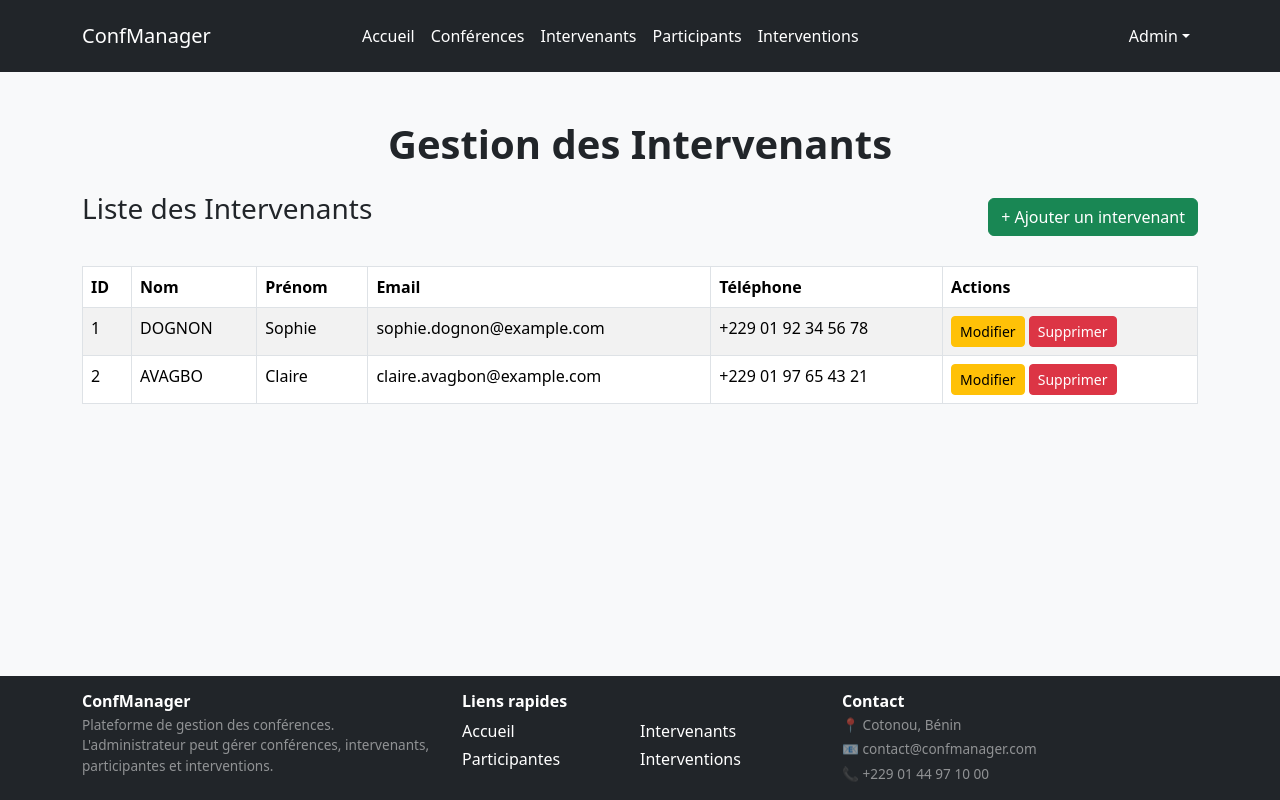
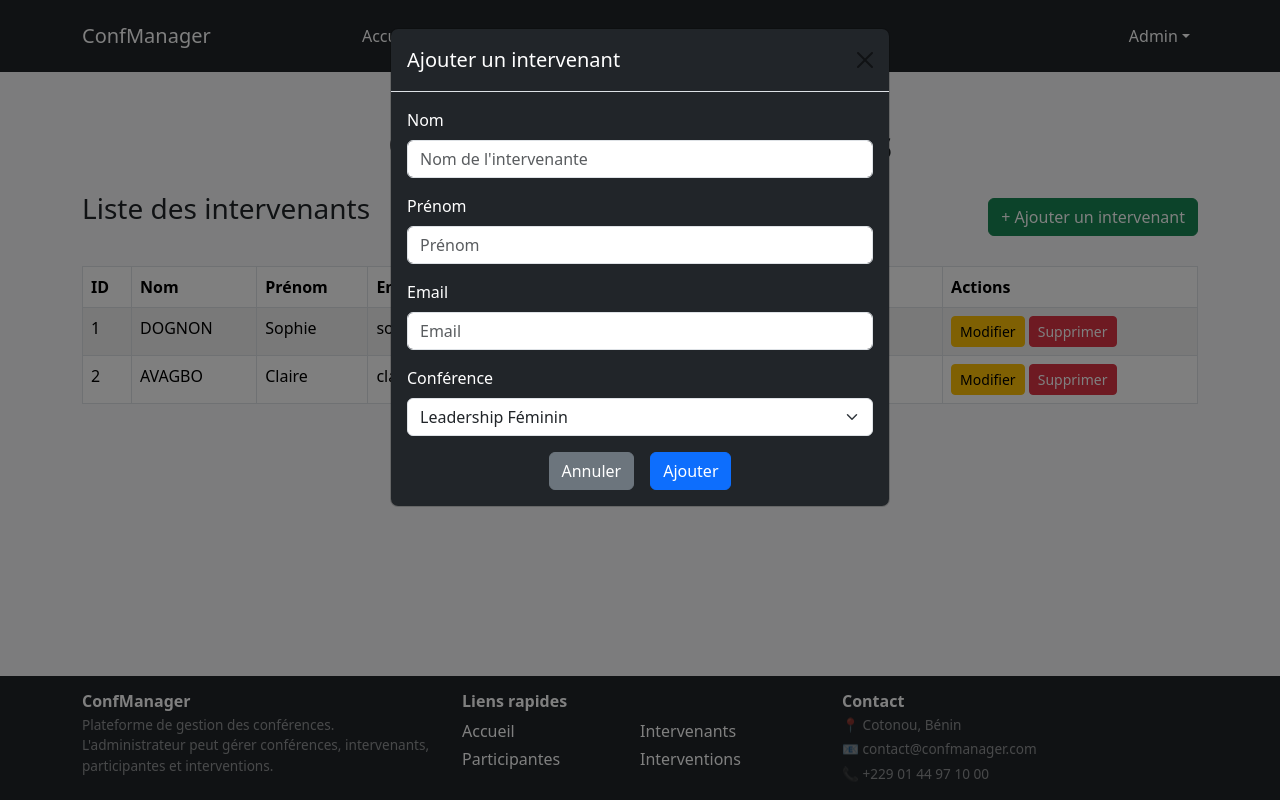
Before and after one commit to Carmelia-ui/Confmanager, a plain HTML site: page intervenantes.html in a window 1280 px wide. Both pictures are taken after a click on the button "+ Ajouter un intervenant". Drawn offline with Linux system fonts and the light colour scheme.

Commit message:
page intervenants

```diff
--- a/intervenantes.html
+++ b/intervenantes.html
@@ -6,7 +6,7 @@
     <title>Document</title>
     <link rel="stylesheet" href="./bootstrap-5.3.8-dist/css/bootstrap.min.css">
 </head>
-<body class=" bg-light d-flex flex-column min-vh-100">
+<body class="bg-light d-flex flex-column min-vh-100">
         <header>
       <!-- NAVBAR -->
       <nav class="navbar navbar-expand-md navbar-dark bg-dark p-3">
@@ -60,21 +60,59 @@
                                <!-- section -->
      <section class="flex-fill">
     <div class="container mt-5">
-
         <div class="text-center mb-4">
             <h1 class="fw-bold">Gestion des Intervenants</h1>
         </div>
-
-        <!-- TITRE + BOUTON AJOUT -->
         <div class="d-flex justify-content-between align-items-center mb-4">
-           <h3 class="mb-3">Liste des Intervenants</h3>
+           <h3 class="mb-3">Liste des intervenants</h3>
             <button class="btn btn-success" data-bs-toggle="modal" data-bs-target="#ajouter">+ Ajouter un intervenant</button>
         </div>
 
+                             <!-- AJOUTER INTERVENANT-->
+    <div class="modal fade" id="ajouter">
+        <div class="modal-dialog">
+            <div class="modal-content  bg-dark text-white">
+                <div class="modal-header">
+                    <h5 class="modal-title">Ajouter un intervenant</h5>
+                    <button type="button" class="btn-close" data-bs-dismiss="modal"></button>
+                </div>
+                <div class="modal-body">
+                    <form>
+                        <div class="mb-3">
+                            <label for="nom" class="form-label">Nom</label>
+                            <input type="text" class="form-control" id="nom" placeholder="Nom de l'intervenante">
+                        </div>
+                        <div class="mb-3">
+                            <label for="prenom" class="form-label">Prénom</label>
+                            <input type="text" class="form-control" id="prenom" placeholder="Prénom">
+                        </div>
+                        <div class="mb-3">
+                            <label for="email" class="form-label">Email</label>
+                            <input type="email" class="form-control" id="email" placeholder="Email">
+                        </div>
+                        <div class="mb-3">
+                            <label for="conference" class="form-label">Conférence</label>
+                            <select class="form-select" id="conference">
+                                <option>Leadership Féminin</option>
+                                <option>Education et formation</option>
+                                <option>Intelligence Artificielle</option>
+                            </select>
+                        </div>
+                        <div class="d-flex align-item-center justify-content-center">
+                            <button class="btn btn-secondary me-3" data-bs-dismiss="modal">Annuler</button>
+                            <button class="btn btn-primary">Ajouter</button>
+                        </div>
+                    </form>
+                </div>
+            </div>
+        </div>
+    </div>
 
-        <!-- Tableau des intervenants -->
-  <div class="table-container">
-    <table class="table table-striped table-bordered text-white">
+
+        <!-- TABLEAU DES INTERVENANTS -->
+        <div>
+            <div class="table-responsive">
+                <table class="table table-striped table-bordered">
                     <thead>
         <tr>
           <th>ID</th>
@@ -112,47 +150,9 @@
                 </table>
             </div>
         </div>
-
-    <!-- MODAL AJOUT INTERVENANTE -->
-    <div class="modal fade" id="ajouter">
-        <div class="modal-dialog">
-            <div class="modal-content  bg-dark text-white">
-                <div class="modal-header">
-                    <h5 class="modal-title">Ajouter une intervenante</h5>
-                    <button type="button" class="btn-close" data-bs-dismiss="modal"></button>
-                </div>
-                <div class="modal-body">
-                    <form>
-                        <div class="mb-3">
-                            <label for="nom" class="form-label">Nom</label>
-                            <input type="text" class="form-control" id="nom" placeholder="Nom de l'intervenante">
-                        </div>
-                        <div class="mb-3">
-                            <label for="prenom" class="form-label">Prénom</label>
-                            <input type="text" class="form-control" id="prenom" placeholder="Prénom">
-                        </div>
-                        <div class="mb-3">
-                            <label for="email" class="form-label">Email</label>
-                            <input type="email" class="form-control" id="email" placeholder="Email">
-                        </div>
-                        <div class="mb-3">
-                            <label for="conference" class="form-label">Conférence</label>
-                            <select class="form-select" id="conference">
-                                <option>Leadership Féminin</option>
-                                <option>Education et formation</option>
-                                <option>Intelligence Artificielle</option>
-                            </select>
-                        </div>
-                        <div class="d-flex align-item-center justify-content-center">
-                            <button class="btn btn-secondary me-3" data-bs-dismiss="modal">Annuler</button>
-                            <button class="btn btn-primary">Ajouter</button>
-                        </div>
-                    </form>
-                </div>
-            </div>
-        </div>
     </div>
 </section>
+ <!-- FOOTER -->
     <footer class="bg-dark text-white mt-auto py-3">
   <div class="container">
     <div class="row">
@@ -196,5 +196,6 @@
     </div>
   </div>
 </footer>
+    <script src="./bootstrap-5.3.8-dist/js/bootstrap.bundle.js"></script>
 </body>
 </html>
```
Lines whose indentation alone changed are shown as unchanged.
